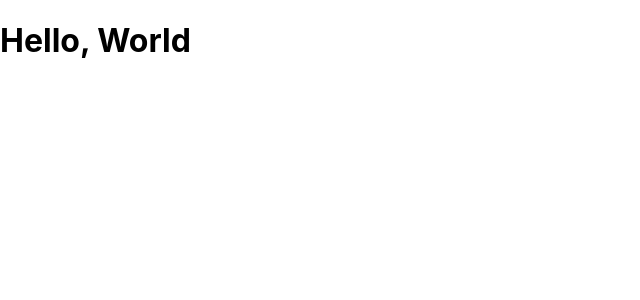
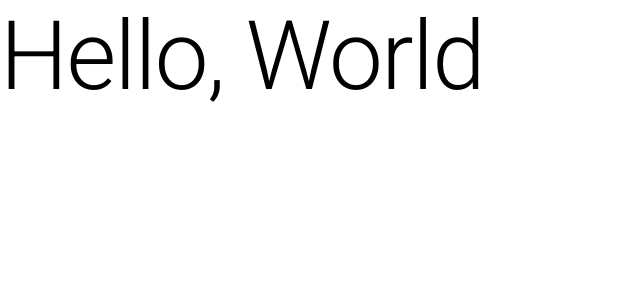
Before and after one commit to painghtetaung/material-ui-demo, a React (Create React App) app: page / in a window 1280 px wide. Shown: the top 300 px of the page, without its empty margins (0-640 px from the left). Built offline with nearby package versions, Linux system fonts and the light colour scheme.

Commit message:
typography

```diff
--- a/src/App.js
+++ b/src/App.js
@@ -1,9 +1,10 @@
 import './App.css';
+import {Typography} from '@material-ui/core'
 
 const App = () => {
   return (
     <div>
-      <h1>Hello, World</h1>
+      <Typography variant="h1">Hello, World</Typography>
     </div>
   );
 }
```
